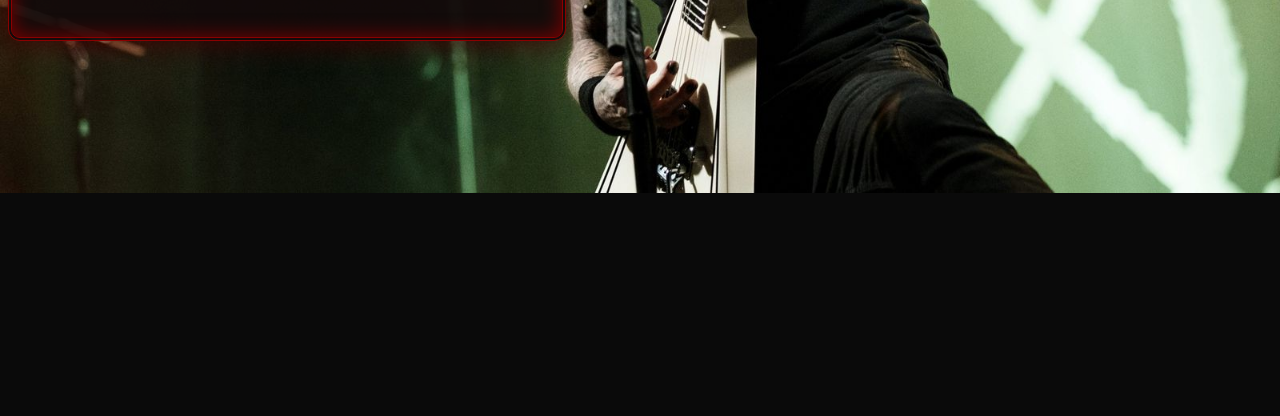
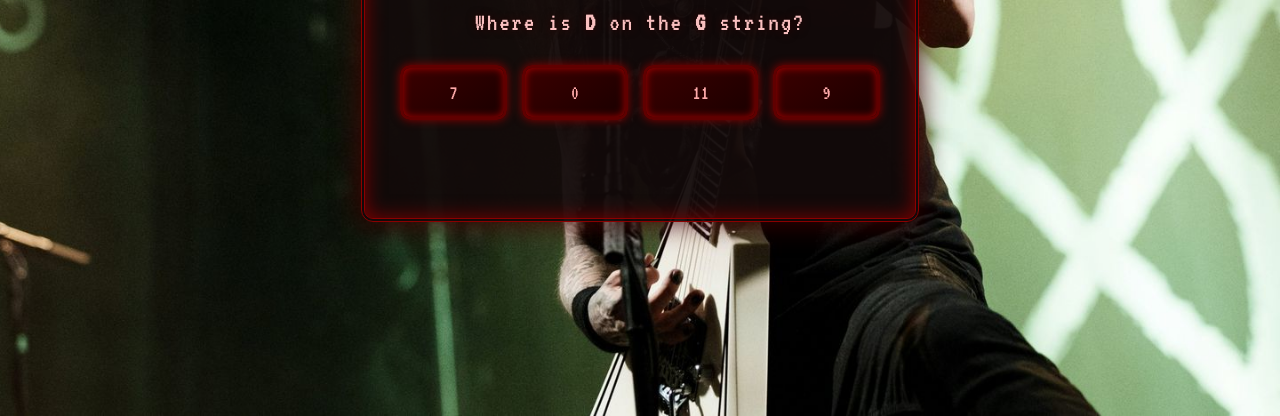
Before and after one commit to TakbirUllah/Guitar-Notes-Grinder-, a plain HTML site: page index.html in a window 1280 px wide. Shown: the part 384-800 px from the top of the page. Drawn offline with Linux system fonts and the light colour scheme; a web font is replaced by a local one.

Commit message:
Add files via upload

```diff
--- a/index.html
+++ b/index.html
@@ -8,17 +8,37 @@
   @import url('https://fonts.googleapis.com/css2?family=UnifrakturCook:wght@700&family=VT323&display=swap');
 
   body {
-  background-color: #0a0a0a;
-  background-image: url('alexilaiho.jpg');
-  background-size: cover;
-  background-position: center;
-  background-repeat: no-repeat;
-  /* No blend mode here */
+  margin: 0;
+  padding: 0;
+  min-height: 100vh;
+  background: url('alexilaiho.jpg') center center / cover no-repeat fixed;
+  background-color: #000; /* fallback */
+  color: #f1d8d8;
+  font-family: 'VT323', monospace;
+  display: flex;
+  justify-content: center;
+  align-items: center;
+  user-select: none;
+  transition: background-color 0.10s ease;
+  overflow: hidden;
 }
 
 .container {
-  background-color: rgba(0, 0, 0, 0.85);
+  background: rgba(18, 10, 10, 0.95);
+  border: 4px double #8b0000;
+  box-shadow:
+    inset 0 0 20px #7f0000,
+    0 0 30px #400000;
+  border-radius: 12px;
+  width: 480px;
+  max-width: 90vw;
+  padding: 40px 35px;
+  text-align: center;
+  position: relative;
+  z-index: 1; /* <- add this line */
+  transition: box-shadow 0.8s ease;
 }
+
 
   .container {
     background: rgba(18, 10, 10, 0.95);
```
